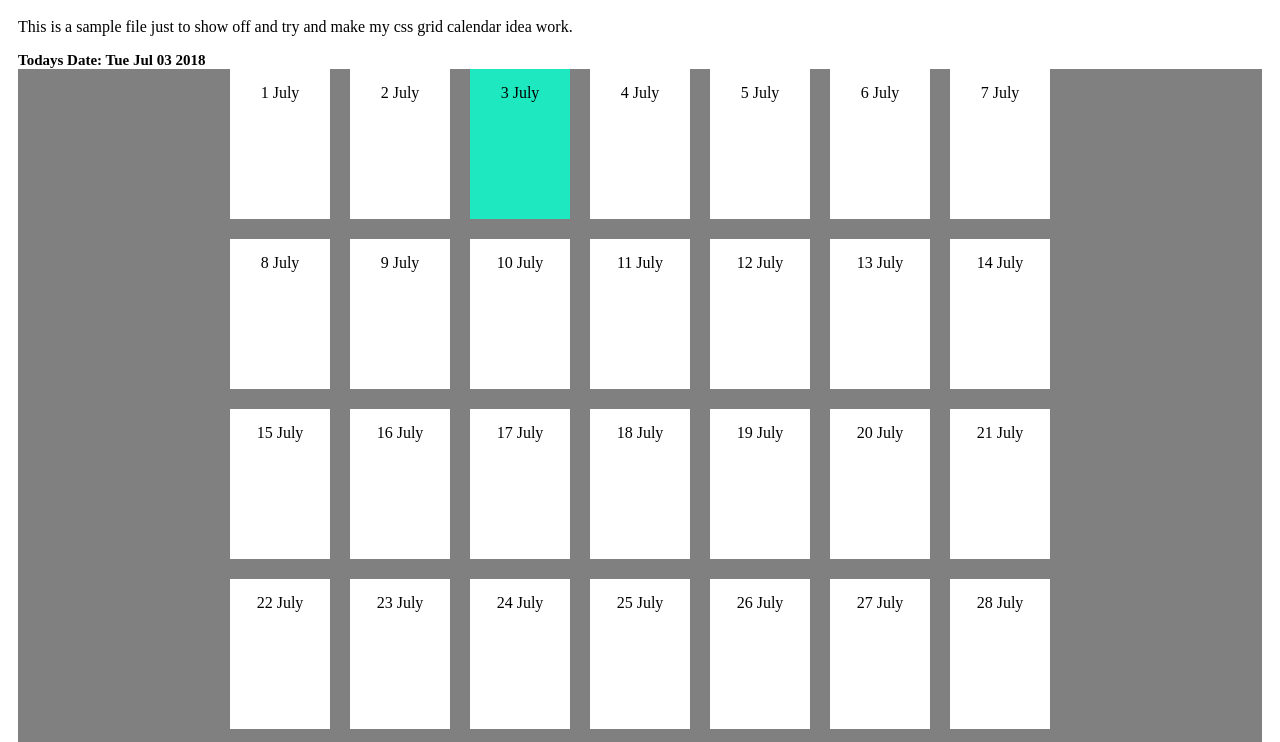
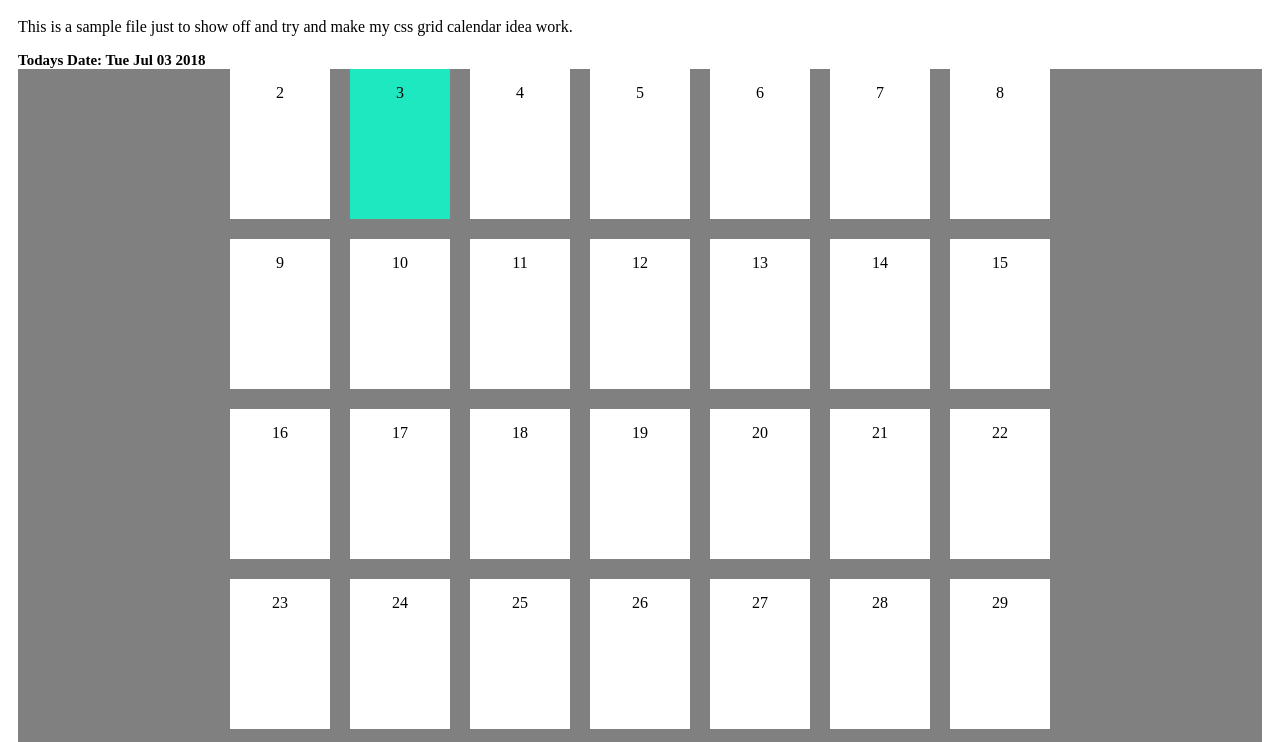
Before and after one commit to james-kenny/Calendar-CSS-Grid-Typescript-Sample, a website: page cssgridcalendar/index.html in a window 1280 px wide. Shown: the part 58-800 px from the top of the page. Drawn offline with Linux system fonts and the light colour scheme.

Commit message:
Build calendar from the first day of this week.

```diff
--- a/cssgridcalendar/content/js/site.js
+++ b/cssgridcalendar/content/js/site.js
@@ -64,9 +64,6 @@ function buildcalendarforweek() {
     var d = dtoday.getDay();
     var mondayOfWeek = new Date(dtoday.getFullYear(), dtoday.getMonth(), dtoday.getDate() + (d == 0 ? -6 : 1) - d);
     var gridItems = "";
-    console.log('****()****');
-    console.log('--- Monday: ' + mondayOfWeek);
-    console.log('--- Monday: ' + mondayOfWeek.getDate());
     var iDays = mondayOfWeek.getDate() + 6;
     for (var iItem = mondayOfWeek.getDate(); iItem <= iDays; iItem++) {
         var className = "day-item";
@@ -74,8 +71,59 @@ function buildcalendarforweek() {
             // Hightlight today!
             className += " selected";
         }
-        var sDateLabel = iItem + ' ' + GetSelectedMonth(dtoday.getMonth());
+        var sDateLabel = iItem;
         gridItems += '<div class="' + className + '" onclick="dateclicked(' + iItem + ')"><div>' + sDateLabel + '</div><div></div></div>';
     }
     document.getElementById("calendar-container").innerHTML = gridItems;
 }
+function buildcalendar() {
+    var dtoday = new Date();
+    var d = dtoday.getDay();
+    var mondayOfWeek = new Date(dtoday.getFullYear(), dtoday.getMonth(), dtoday.getDate() + (d == 0 ? -6 : 1) - d);
+    var iDays = 36; // I want 35 days filled in from the first Monday, I count from 1 not 0 so 36 is our target.
+    // Build the date we will use for the label.
+    var dCurrentDate = new Date(mondayOfWeek.getFullYear(), mondayOfWeek.getMonth(), mondayOfWeek.getDate());
+    var gridItems = "";
+    for (var iItem = mondayOfWeek.getDate(); iItem <= iDays; iItem++) {
+        var className = "day-item";
+        if (dtoday.getDate() === iItem) {
+            // Hightlight today!
+            className += " selected";
+        }
+        var sMonthLabel = "";
+        var sDateLabel = "";
+        if (dtoday.getMonth() !== dCurrentDate.getMonth()) {
+            sMonthLabel = getshortmonth(dCurrentDate.getMonth());
+            sDateLabel = sMonthLabel + " " + dCurrentDate.getDate();
+        }
+        else {
+            sDateLabel = dCurrentDate.getDate().toString();
+        }
+        gridItems += '<div class="' + className + '" onclick="dateclicked(' + iItem + ')"><div>' + sDateLabel + '</div><div></div></div>';
+        // Next day!
+        dCurrentDate = addDays(dCurrentDate, 1);
+    }
+    document.getElementById("calendar-container").innerHTML = gridItems;
+}
+function addDays(date, days) {
+    var result = new Date(date);
+    result.setDate(result.getDate() + days);
+    return result;
+}
+function getshortmonth(iMonth) {
+    // Month Array
+    var month = new Array();
+    month[0] = "Jan";
+    month[1] = "Feb";
+    month[2] = "Mar";
+    month[3] = "Apr";
+    month[4] = "May";
+    month[5] = "June";
+    month[6] = "July";
+    month[7] = "Aug";
+    month[8] = "Sept";
+    month[9] = "Oct";
+    month[10] = "Nov";
+    month[11] = "Dec";
+    return month[iMonth];
+}
--- a/cssgridcalendar/index.html
+++ b/cssgridcalendar/index.html
@@ -16,7 +16,7 @@
 <script>
         document.addEventListener("DOMContentLoaded", function() {
             findtoday();
-            buildcalendarformonth();
+            buildcalendar();
         });
     </script>
 </html>
```
Also changed, not shown: cssgridcalendar/content/js/site.ts (+72 -4 lines).
